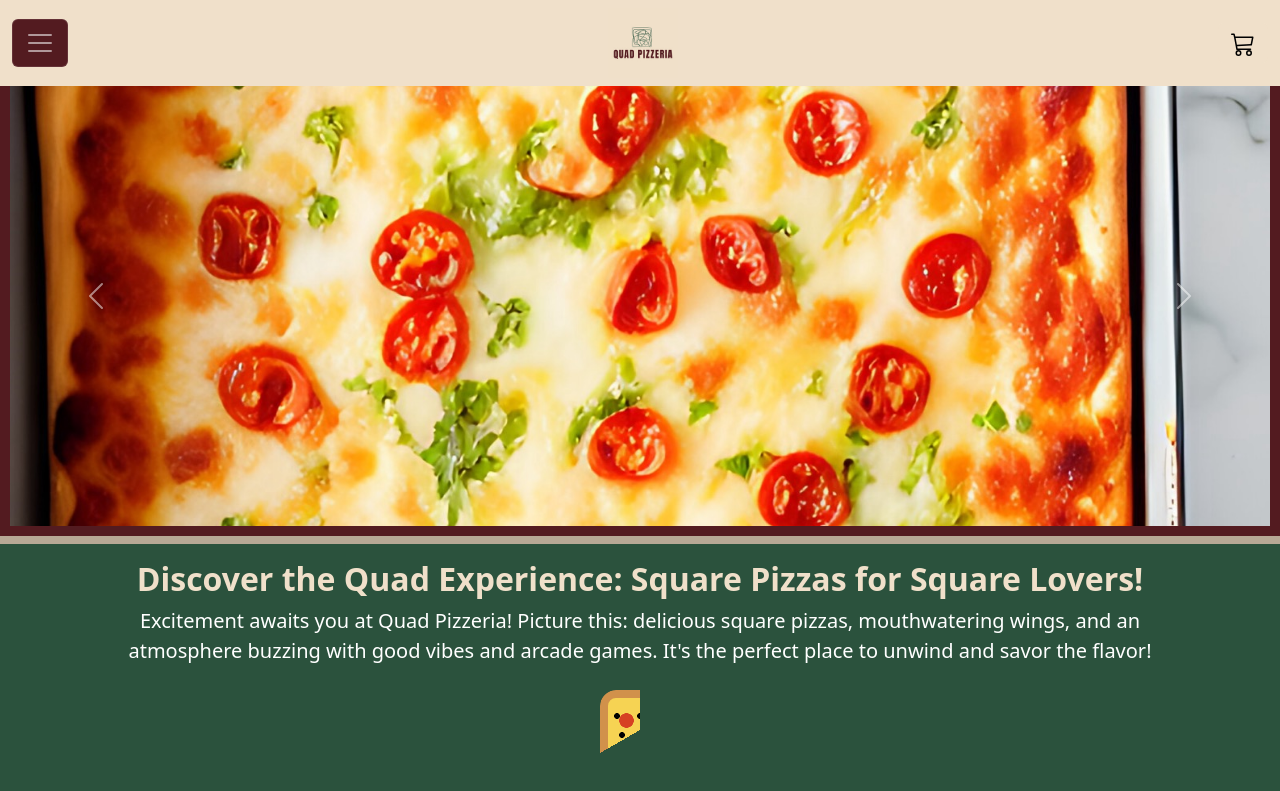
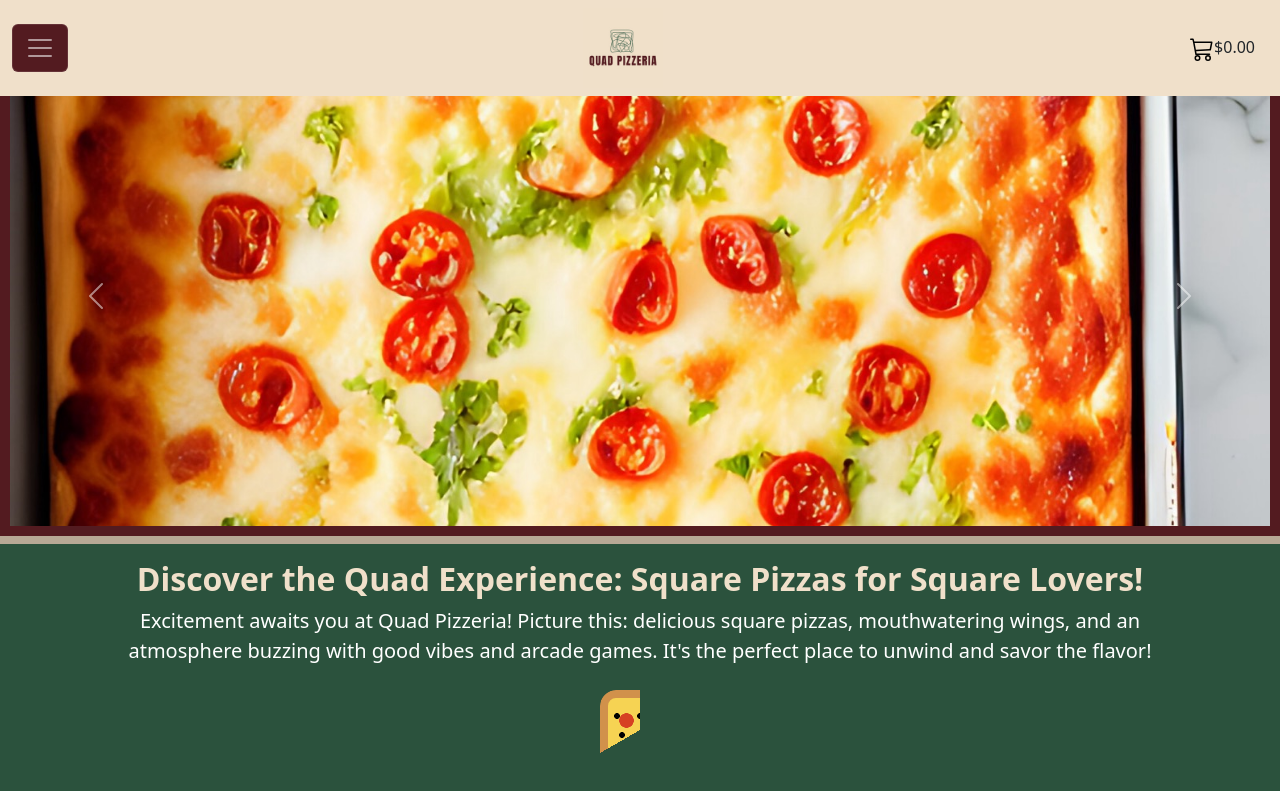
Before and after one commit to quaydrionb/quad-pizzeria, a plain HTML site: page index.html in a window 1280 px wide. Shown: the top 791 px of the page. Drawn offline with nearby package versions, Linux system fonts and the light colour scheme.

Commit message:
added text to cart button

```diff
--- a/index.html
+++ b/index.html
@@ -41,7 +41,7 @@
         <span class="navbar-toggler-icon"></span>
       </button>
       <a class="nav-brand" href="./index.html"><img class="logo" src="./image/logo.jpg" alt="logo" loading="lazy"></a>
-            <button class="btn cart-button" ><img src="./svg/cart.svg" alt="cart" height="24" width="24"></button>
+            <button class="btn cart-button" ><img src="./svg/cart.svg" alt="cart" height="24" width="24">$0.00</button>
     </div>
   </nav>
 
--- a/style.css
+++ b/style.css
@@ -10,8 +10,9 @@ nav {
 
 .logo {
   max-height: 80px;
-  max-width: 70px;
+  max-width: 100px;
 }
+
 
 #carouselExampleInterval .carousel-item img{
     object-fit: cover;
@@ -51,8 +52,13 @@ hr.style-two {
     color: #2B523D;
 }
 
-.cart-button {
+.cart-button:active {
   background-color: #F0E0CA;
+}
+
+.cart-button:hover {
+  color: #F0E0CA;
+  background-color: #2B523D;
 }
 
 body {
```
Also changed, not shown: about.html (+1 -1 lines), menu.html (+1 -1 lines).
